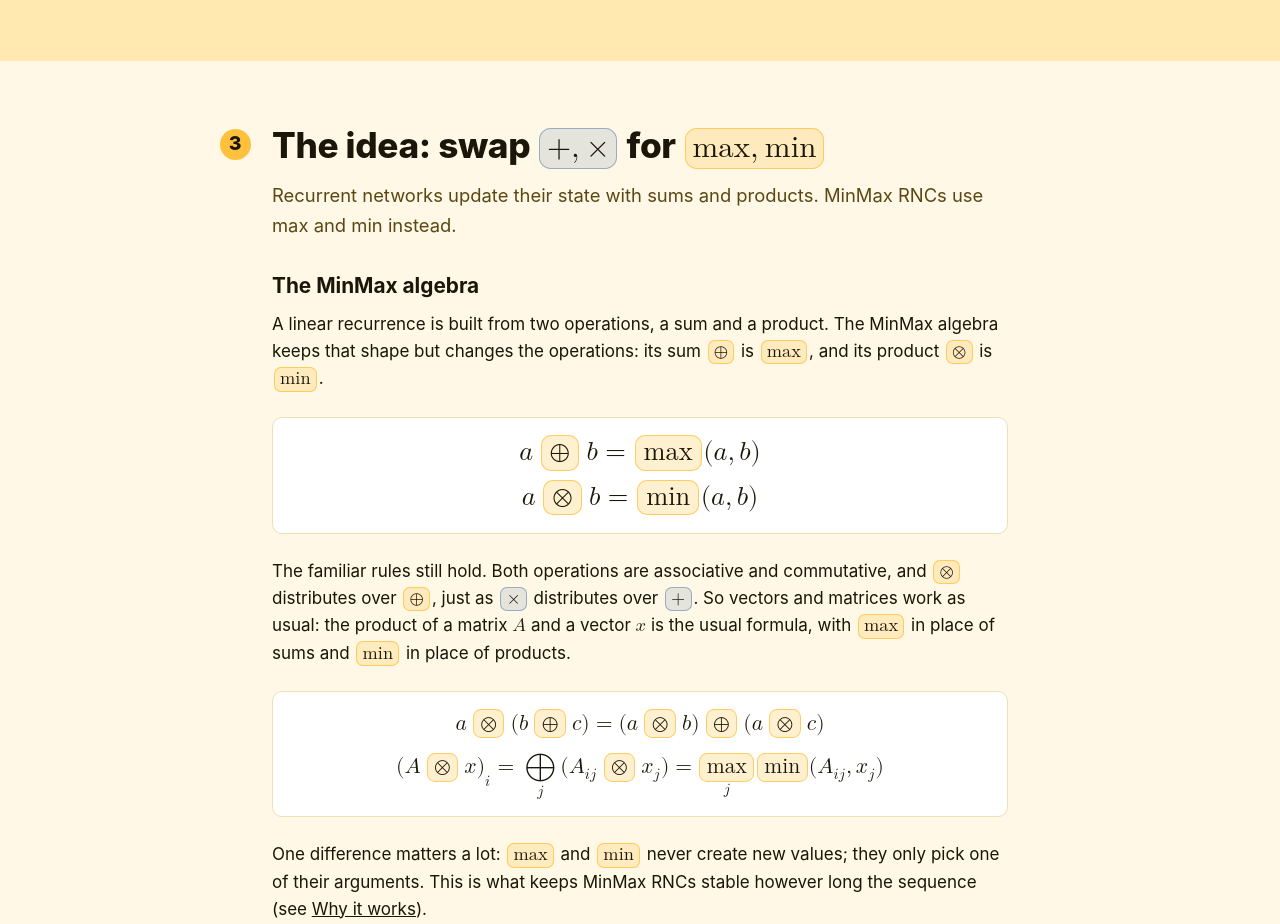
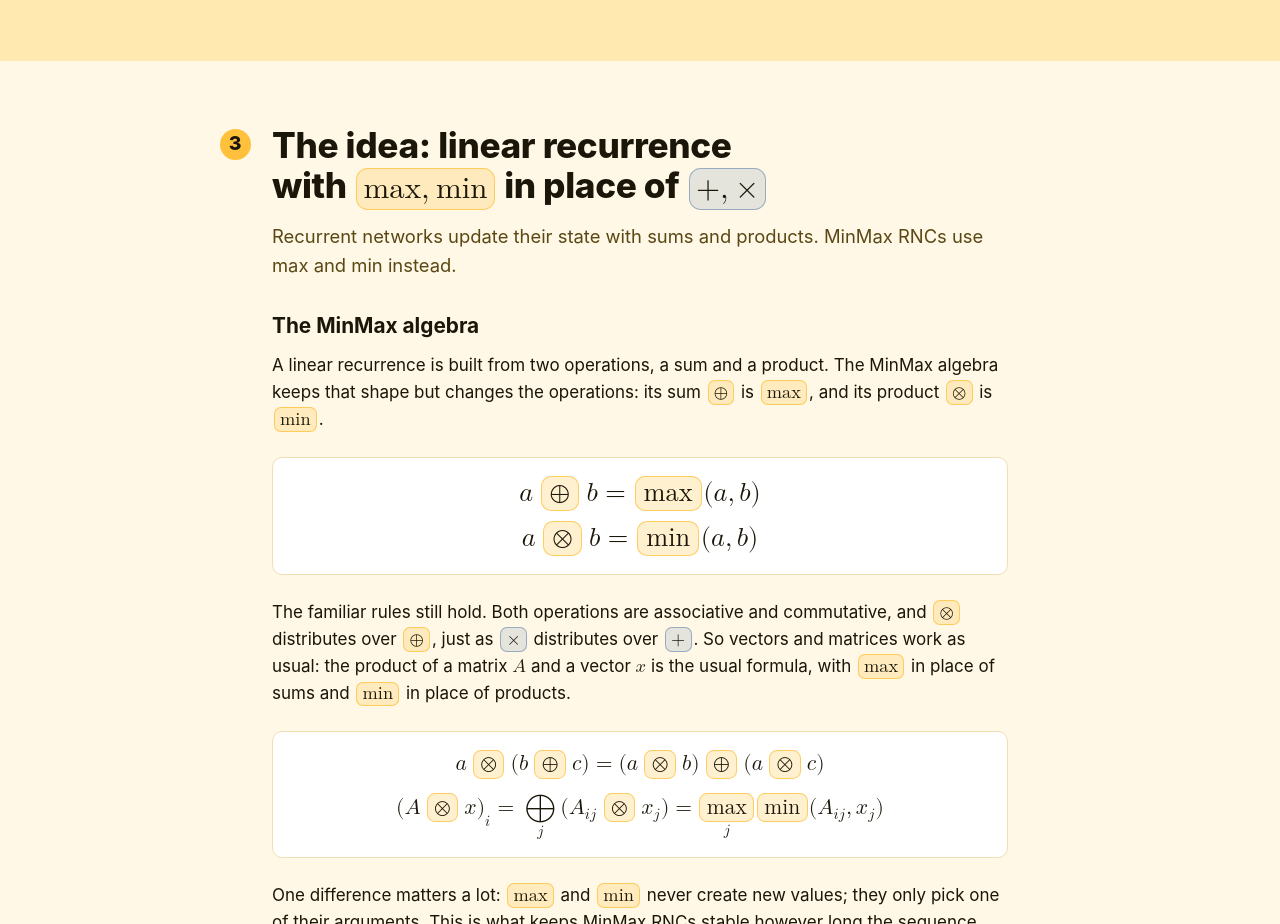
Before and after one commit to RncLsn/minmax-rnc--website, a plain HTML site: page index.html in a window 1280 px wide. Shown: the part 2393-3317 px from the top of the page. Drawn offline with Linux system fonts and the light colour scheme.

Commit message:
Section 3 heading matches the storyline wording

```diff
--- a/index.html
+++ b/index.html
@@ -274,7 +274,7 @@
 
     <section id="idea" aria-labelledby="idea-title">
       <div class="wrap wide">
-        <h2 id="idea-title"><span class="sec-n" aria-hidden="true">3</span><span class="sec-t">The idea: swap <math><mpadded class="op classic" height="0.88em" depth="0.32em"><mrow><mo lspace="0" rspace="0">+</mo><mo lspace="0" rspace="0.2em">,</mo><mo lspace="0" rspace="0">&times;</mo></mrow></mpadded></math> for <math><mpadded class="op" height="0.88em" depth="0.32em"><mrow><mi>max</mi><mo lspace="0" rspace="0.2em">,</mo><mi>min</mi></mrow></mpadded></math></span></h2>
+        <h2 id="idea-title"><span class="sec-n" aria-hidden="true">3</span><span class="sec-t">The idea: linear recurrence with <math><mpadded class="op" height="0.88em" depth="0.32em"><mrow><mi>max</mi><mo lspace="0" rspace="0.2em">,</mo><mi>min</mi></mrow></mpadded></math> in place of <math><mpadded class="op classic" height="0.88em" depth="0.32em"><mrow><mo lspace="0" rspace="0">+</mo><mo lspace="0" rspace="0.2em">,</mo><mo lspace="0" rspace="0">&times;</mo></mrow></mpadded></math></span></h2>
         <p class="lead">Recurrent networks update their state with sums and products. MinMax RNCs use max and min instead.</p>
         <h3 class="subsection" id="algebra">The MinMax algebra</h3>
         <p>A linear recurrence is built from two operations, a sum and a product. The MinMax algebra keeps that shape but changes the operations: its sum <math><mpadded class="op" height="0.88em" depth="0.32em"><mo lspace="0" rspace="0">&oplus;</mo></mpadded></math> is <math><mpadded class="op" height="0.88em" depth="0.32em"><mi>max</mi></mpadded></math>, and its product <math><mpadded class="op" height="0.88em" depth="0.32em"><mo lspace="0" rspace="0">&otimes;</mo></mpadded></math> is <math><mpadded class="op" height="0.88em" depth="0.32em"><mi>min</mi></mpadded></math>.</p>
```
